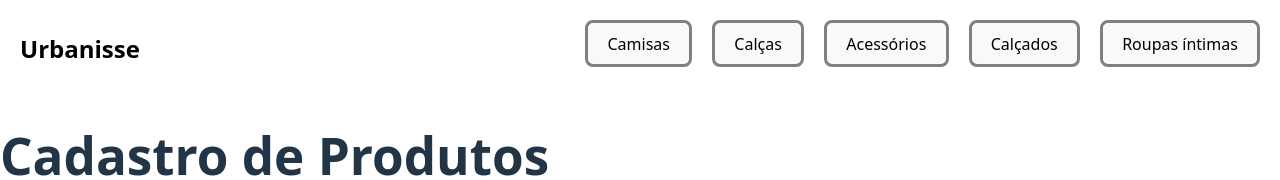
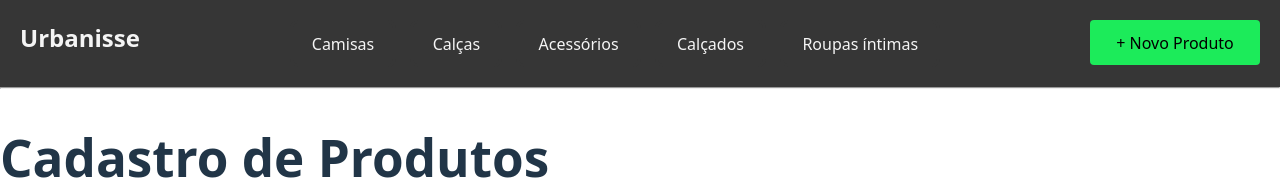
Before and after one commit to RogeanCosta/Urbanisse, a React (Vite) app: page / in a window 1280 px wide. Shown: the top 180 px of the page. Built offline with nearby package versions, Linux system fonts and the light colour scheme; no server answers.

Commit message:
finalização do header

```diff
--- a/src/App.css
+++ /dev/null
@@ -1,10 +0,0 @@
-#root {
-  max-width: 1280px;
-  margin: 0 auto;
-  padding: 2rem;
-  text-align: center;
-}
-
-.card {
-  padding: 2em;
-}
--- a/src/Header.css
+++ b/src/Header.css
@@ -1,28 +1,66 @@
-.route {
-  display: flex;
-  justify-content: flex-end;
-  align-items: flex-end;
-  gap: 20px;
-  padding: 10px;
-}
-
 .logo,
 .colorLink {
-  color: black;
+  color: whitesmoke;
 }
 
 .botaoLink {
   border: solid 3px;
-  border-color: gray;
+  border-color: rgb(54, 54, 54);
+  background-color: rgb(54, 54, 54);
+  color:whitesmoke;
 }
 
+.header {
+  margin-bottom: 40px;
+  background-color: rgb(54, 54, 54);
+}
+
+.headerContent {
+  display: flex;
+  flex-direction: row;
+  padding: 20px;
+}
+
+.categorias-header {
+  display: flex;
+  gap: 14px;
+  justify-content: center;
+  flex-wrap:wrap ;
+  align-items: center;
+  width: 100%;
+}
+
+.botaoNovoProduto {
+  height: 45px;
+  width: 170px;
+  background-color: rgb(28, 235, 90);
+  border-radius: 4px;
+}
+
+/*responsividade*/
+@media (max-width: 320px){
 .header {
   margin-bottom: 40px;
 }
 
 .headerContent {
   display: flex;
-  justify-content: space-between;
-  align-items: flex-end;
+  flex-direction: row;
   padding: 20px;
 }
+
+.categorias-header {
+  display: flex;
+  gap: 14px;
+  justify-content: center;
+  flex-wrap:wrap ;
+  align-items: center;
+  width: 100%;
+}
+
+.botaoNovoProduto {
+  height: 45px;
+  width: 70px;
+  border-radius: 4px;
+}
+}
--- a/src/Header.jsx
+++ b/src/Header.jsx
@@ -9,7 +9,7 @@ export default function Header() {
           <Link to="/" className="logo">
             <h2>Urbanisse</h2>
           </Link>
-          <nav style={{ display: 'flex', gap: '20px' }}>
+          <nav className='categorias-header'>
             <Link to="produtos/camisas">
               <button className="botaoLink">Camisas</button>
             </Link>
@@ -26,7 +26,13 @@ export default function Header() {
               <button className="botaoLink">Roupas íntimas</button>
             </Link>
           </nav>
+          <nav className='novo-produto'>
+            <Link to="/">
+              <button className='botaoNovoProduto'>+ Novo Produto</button>
+            </Link>
+          </nav>
         </div>
+        <hr />
       </header>
     </>
   );
```
